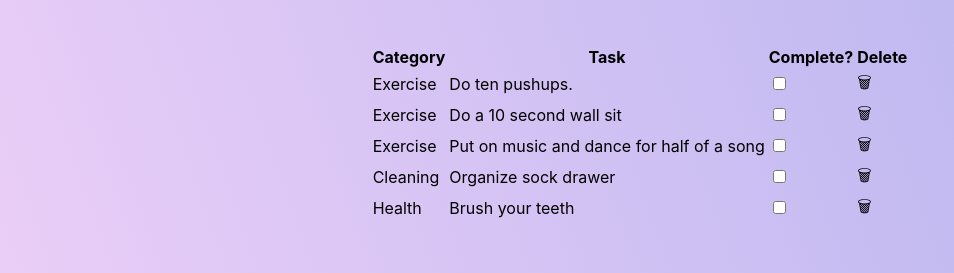
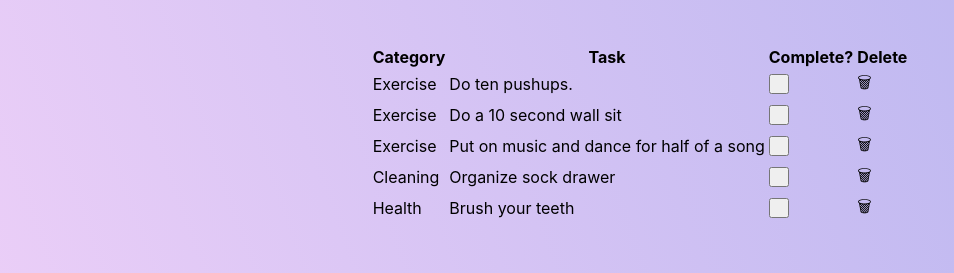
Before and after one commit to taranveersingh93/bare-minimum, a React (Create React App) app: page /tasklist in a window 1280 px wide. Shown: the part 306-579 px from the top of the page, without its empty margins (0-954 px from the left). Built offline with nearby package versions, Linux system fonts and the light colour scheme.

Commit message:
Add index to map for unique keys

```diff
--- a/public/index.html
+++ b/public/index.html
@@ -9,26 +9,10 @@
       name="description"
       content="Web site created using create-react-app"
     />
-    <link rel="apple-touch-icon" href="%PUBLIC_URL%/logo192.png" />
-    <!--
-      manifest.json provides metadata used when your web app is installed on a
-      user's mobile device or desktop. See https://developers.google.com/web/fundamentals/web-app-manifest/
-    -->
-    <link rel="manifest" href="%PUBLIC_URL%/manifest.json" />
     <title>Bare Min</title>
   </head>
   <body>
     <noscript>You need to enable JavaScript to run this app.</noscript>
     <div id="root"></div>
-    <!--
-      This HTML file is a template.
-      If you open it directly in the browser, you will see an empty page.
-
-      You can add webfonts, meta tags, or analytics to this file.
-      The build step will place the bundled scripts into the <body> tag.
-
-      To begin the development, run `npm start` or `yarn start`.
-      To create a production bundle, use `npm run build` or `yarn build`.
-    -->
   </body>
 </html>
--- a/src/components/SelectTaskView/SelectTaskView.js
+++ b/src/components/SelectTaskView/SelectTaskView.js
@@ -1,5 +1,9 @@
+import React from 'react'
+
 const SelectTaskView = () => {
-  return <></>
+  return (
+    <div>SelectTaskView</div>
+  )
 }
 
-export default SelectTaskView;
+export default SelectTaskView
--- /dev/null
+++ b/src/components/TaskListView/TaskListView.css
@@ -0,0 +1,8 @@
+.done {
+    text-decoration: line-through;
+}
+
+.check-task {
+    height: 20px;
+    width: 20px;
+}
--- a/src/components/TaskListView/TaskListView.js
+++ b/src/components/TaskListView/TaskListView.js
@@ -1,25 +1,40 @@
+import './TaskListView.css'
+import { useState } from 'react'
 
 
-function TaskListView(props) {
-  let filterSaved = props.savedData.map((saved) => {
+const TaskListView = (props) => {
+
+    const [complete, setComplete] = useState(false)
+
+    const handleChange = () => {
+        console.log(complete)
+        setComplete(!complete)
+    }
+
+  let filterSaved = props.savedData.map((saved, index) => {
     return (
-      <tr>
+      <tr className={complete ? 'done' : ''} key={`row-${index}`}>
         <td>{saved.category}</td>
         <td>{saved.task}</td>
-        <td><input type="checkbox" /></td>
+        <td><button onChange={handleChange} className='check-task'/></td>
         <td>🗑</td>
       </tr>
     )
   })
+
   return (
     <table>
+      <thead>
         <tr>
             <th>Category</th>
             <th>Task</th>
             <th>Complete?</th>
             <th>Delete</th>
         </tr>
+      </thead>
+      <tbody>
         {filterSaved}
+      </tbody>
     </table>
   )
 }
--- a/src/dataList/savedData.js
+++ b/src/dataList/savedData.js
@@ -10,17 +10,17 @@ let savedData = [
     task: 'Do a 10 second wall sit'
   },
   {
-    id:3,
+    id: 3,
     category: 'Exercise',
     task: 'Put on music and dance for half of a song'
   },
   {
-    id:3,
+    id: 4,
     category: 'Cleaning',
     task: 'Organize sock drawer'
   },
   {
-    id:3,
+    id: 5,
     category: 'Health',
     task: 'Brush your teeth'
   }
```
Also changed, not shown: public/manifest.json (deleted), public/robots.txt (deleted), src/components/TaskListView/TaskView.css (deleted). Lines whose indentation alone changed are shown as unchanged.
